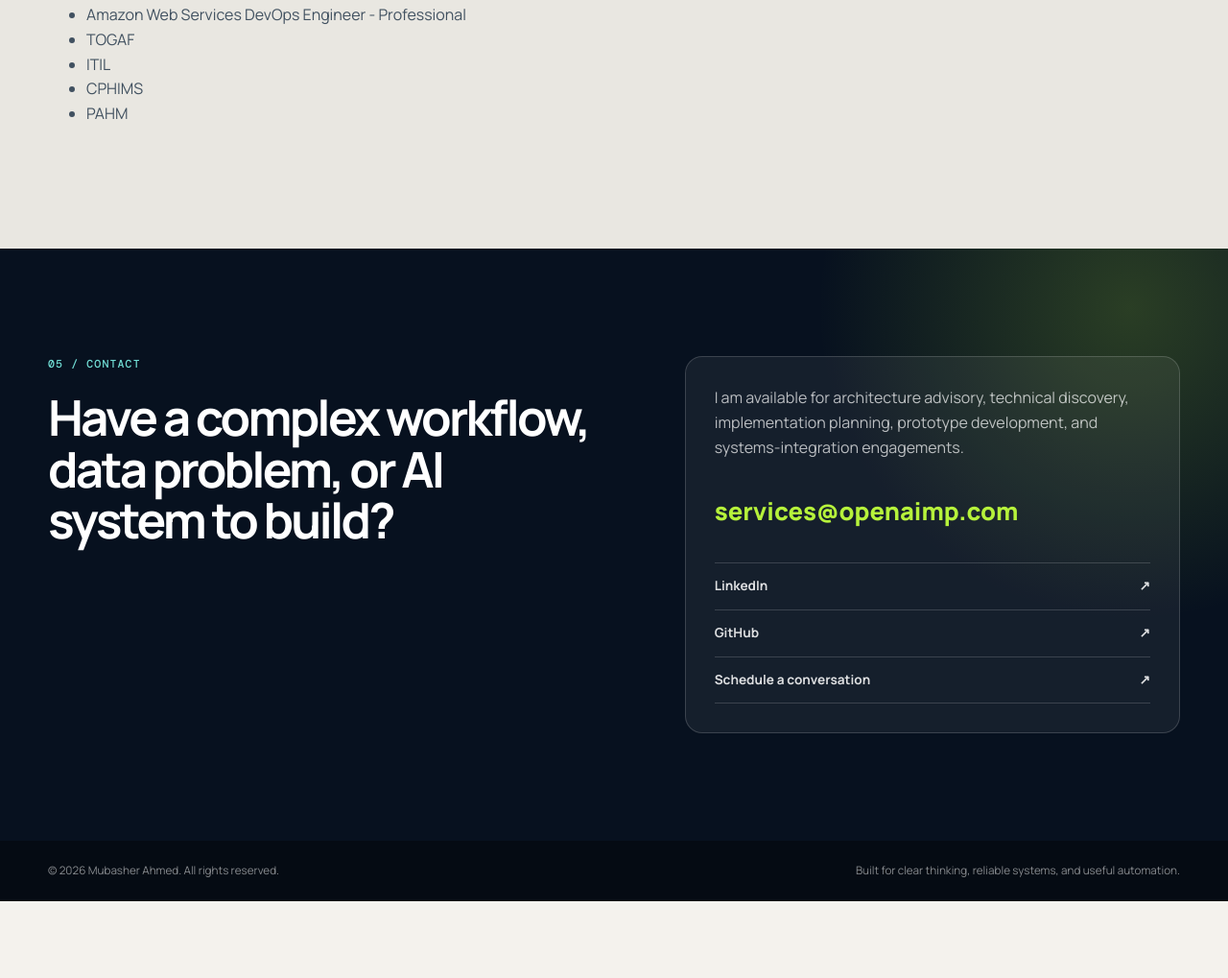
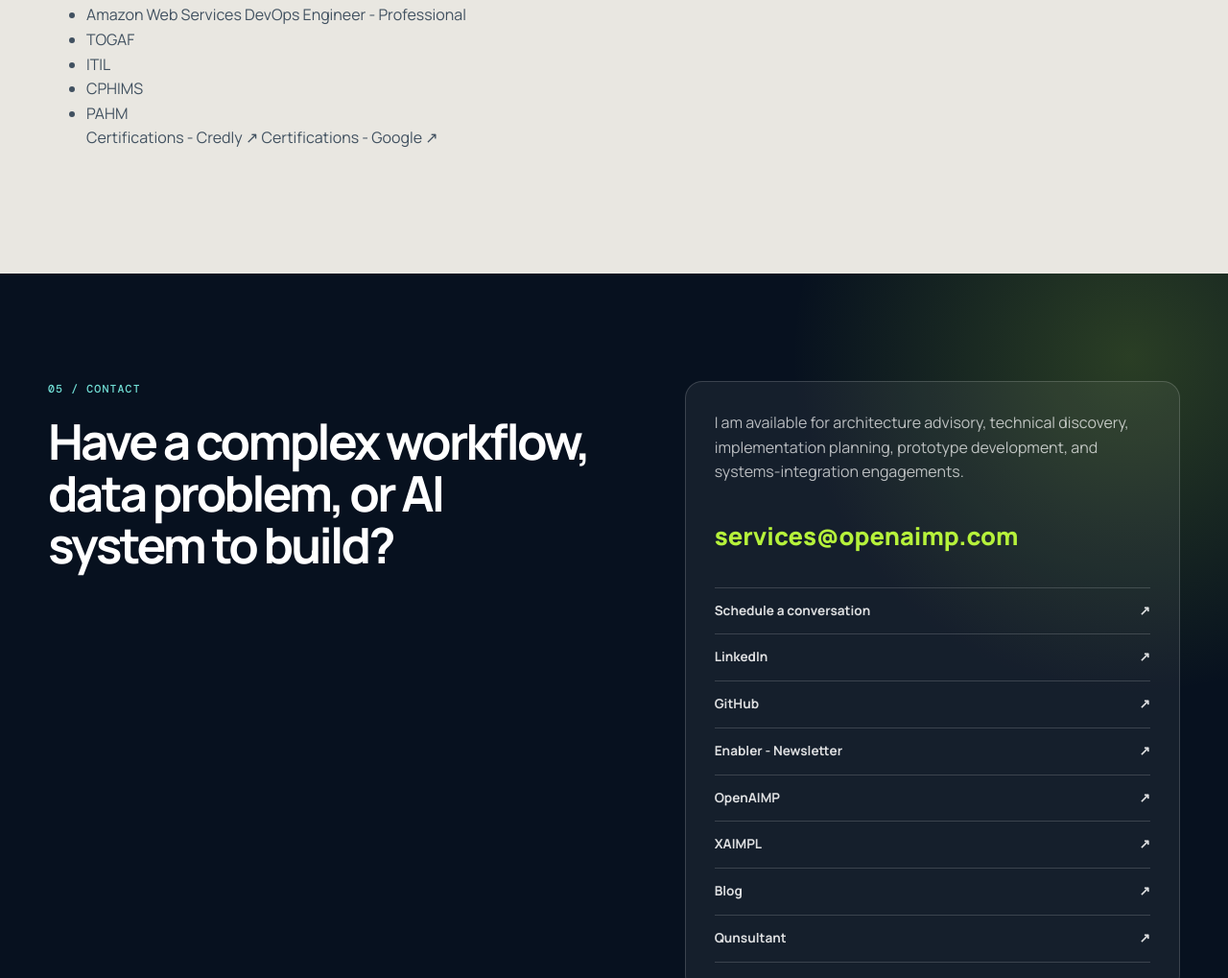
Before and after one commit to OpenAIMP/portfolio, a plain HTML site: page index.html in a window 1280 px wide. Shown: the part 5940-6959 px from the top of the page at 96% size. Before the commit the page ends 6879 px from the top, so only its background shows below. Drawn offline with nearby package versions, Linux system fonts and the light colour scheme.

Commit message:
Update certification and contact links in index.html
Added new certification links and updated contact links.

```diff
--- a/index.html
+++ b/index.html
@@ -528,6 +528,12 @@
   <li>ITIL</li>
   <li>CPHIMS</li>
   <li>PAHM</li>
+            <a href="https://www.linkedin.com/safety/go/?url=https%3A%2F%2Fwww.credly.com%2Fusers%2Fmubasher.ahmed&urlhash=1HWI&mt=1YlKaqqVYhUaskr55M0E0DPXZn41QFYWc3fYgLNWV4Lol8ncDtXusSdztx9GmFOSZOisbFULnG3YjB6cPPeIT6hj6L0&isSdui=true&lipi=urn%3Ali%3Apage%3Ad_flagship3_profile_view_base_contact_details%3BnMRPtFxGR7mhU74E6tIXqQ%3D%3D" target="_blank" rel="noopener">
+              Certifications - Credly <span aria-hidden="true">↗</span>
+            </a>
+            <a href="https://www.linkedin.com/safety/go/?url=https%3A%2F%2Fwww.skills.google%2Fpublic_profiles%2Fe6c5df61-fddf-4e3a-a317-412e1701fa08&urlhash=rOCf&mt=QqqJyj7csxunrwqUz-p1VM-iSaU-v9T9touucd2X9YOGUp85IYkBxe0ka_tZ754R-0SRbXdYE0kPUZJv0MKbpIWRL0A&isSdui=true&lipi=urn%3Ali%3Apage%3Ad_flagship3_profile_view_base_contact_details%3BnMRPtFxGR7mhU74E6tIXqQ%3D%3D" target="_blank" rel="noopener">
+              Certifications - Google <span aria-hidden="true">↗</span>
+            </a>
 </ul>
           </div>
         </div>
@@ -550,14 +556,29 @@
           <a class="contact-email" href="mailto:services@openaimp.com">services@openaimp.com</a>
 
           <div class="contact-links">
+            <a href="https://calendly.com/openaimp" target="_blank" rel="noopener">
+              Schedule a conversation <span aria-hidden="true">↗</span>
+            </a>
             <a href="https://www.linkedin.com/in/xaimpl" target="_blank" rel="noopener">
               LinkedIn <span aria-hidden="true">↗</span>
             </a>
             <a href="https://github.com/OpenAIMP" target="_blank" rel="noopener">
               GitHub <span aria-hidden="true">↗</span>
             </a>
-            <a href="https://calendly.com/openaimp" target="_blank" rel="noopener">
-              Schedule a conversation <span aria-hidden="true">↗</span>
+            <a href="https://www.linkedin.com/build-relation/newsletter-follow/?entityUrn=7494123336810127361&lipi=urn%3Ali%3Apage%3Ad_flagship3_profile_view_base_contact_details%3BnMRPtFxGR7mhU74E6tIXqQ%3D%3D" target="_blank" rel="noopener">
+              Enabler - Newsletter <span aria-hidden="true">↗</span>
+            </a>
+            <a href="https://www.openaimp.com" target="_blank" rel="noopener">
+              OpenAIMP <span aria-hidden="true">↗</span>
+            </a>
+            <a href="https://xaimpl.openaimp.com" target="_blank" rel="noopener">
+              XAIMPL <span aria-hidden="true">↗</span>
+            </a>
+            <a href="https://blog.openaimp.com" target="_blank" rel="noopener">
+              Blog <span aria-hidden="true">↗</span>
+            </a>
+            <a href="https://qunsultant.openaimp.com" target="_blank" rel="noopener">
+              Qunsultant <span aria-hidden="true">↗</span>
             </a>
           </div>
         </div>
```
